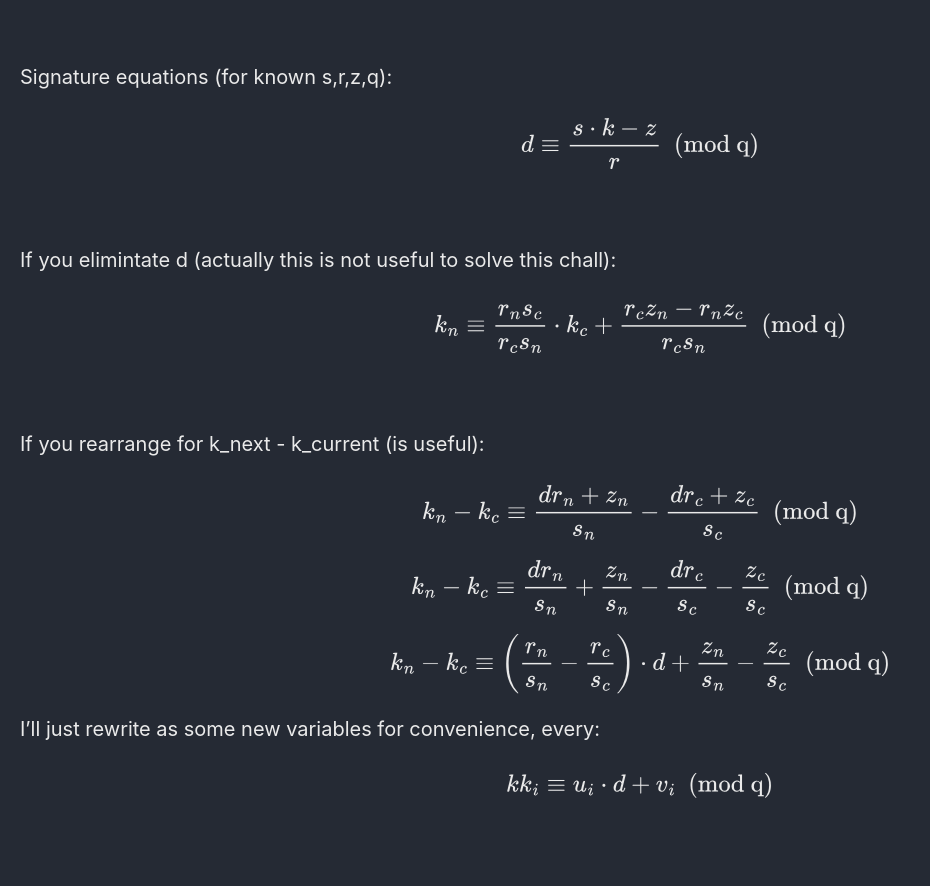
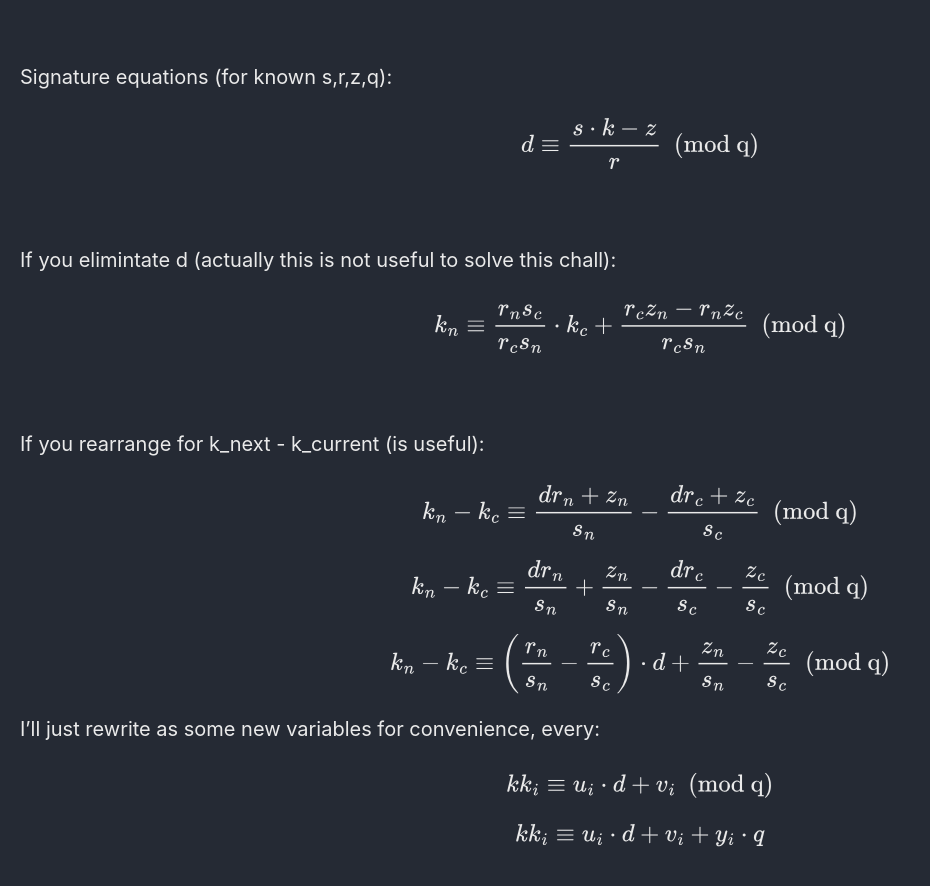
Before and after one commit to Connor-McCartney/Connor-McCartney.github.io, a Jekyll site: the page built from _pages/cryptography/ecc/ECLCG-HITCON-2024.md, in a window 1280 px wide and 900 px high, scrolled down 2756 px. Shown: the top 886 px of the window, without its empty margins (0-930 px from the left). Built offline with Jekyll 4.4.1, drawn with Linux system fonts in a browser that asks for light colours; cached includes are drawn as plain includes; before the commit the page ends 3606 px from its top, so only the background shows below that.

Commit message:
Update ECLCG-HITCON-2024.md

```diff
--- a/_pages/cryptography/ecc/ECLCG-HITCON-2024.md
+++ b/_pages/cryptography/ecc/ECLCG-HITCON-2024.md
@@ -139,3 +139,7 @@ I'll just rewrite as some new variables for convenience, every:
 $$
 kk_i \equiv u_i \cdot d + v_i    \ \text{ (mod q)}
 $$
+
+$$
+kk_i \equiv u_i \cdot d + v_i + y_i \cdot q
+$$
```
